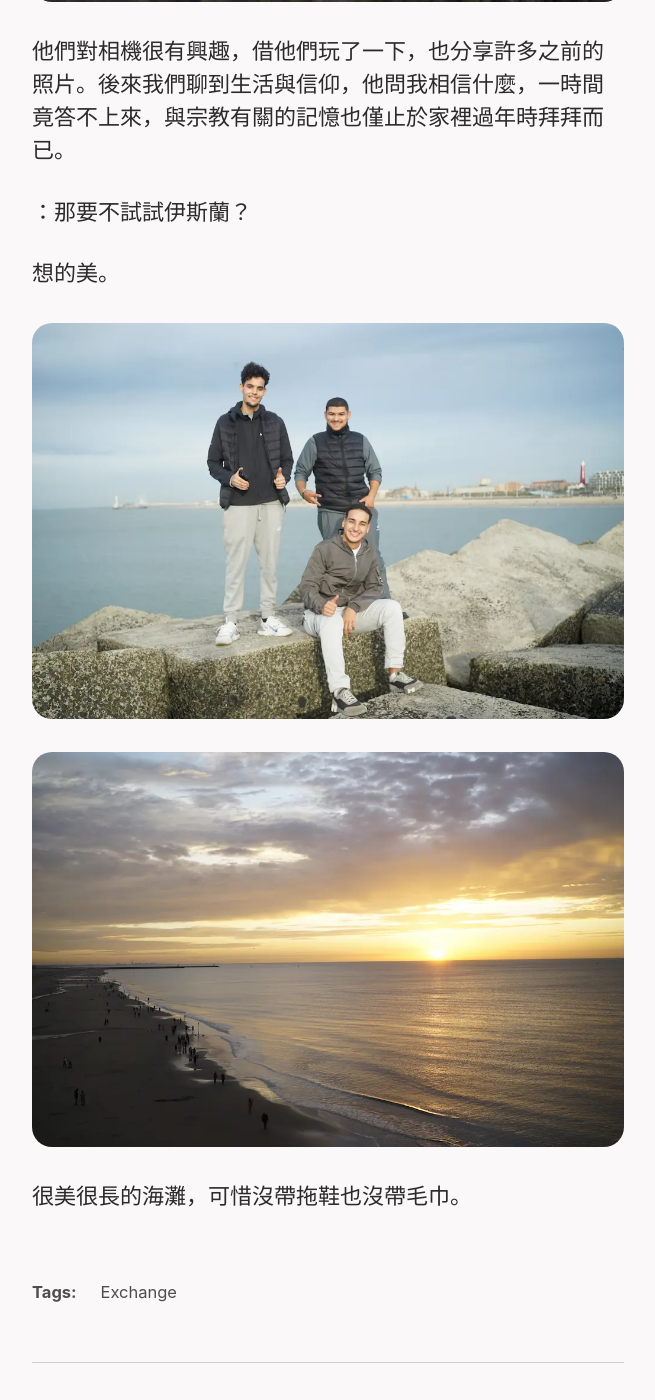
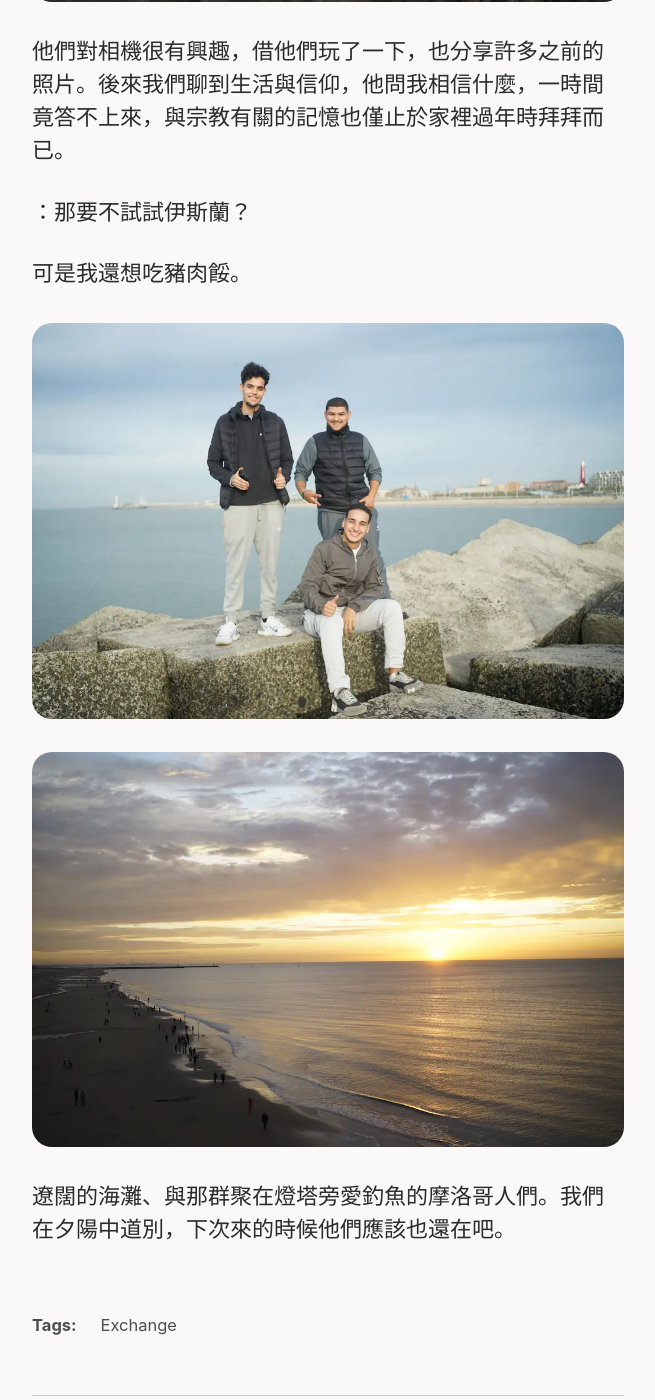
Before and after one commit to zebra314/zebra314.github.io, a Jekyll site: the page built from _posts/2024-10-16-海灘-燈塔-比目魚.md, in a window 1280 px wide and 1400 px high, scrolled down 3723 px. Shown: the whole window, without its empty margins (312-967 px from the left). Built offline with Jekyll 4.4.1, drawn with Linux system fonts in a browser that asks for light colours; cached includes are drawn as plain includes.

Commit message:
Update post

```diff
--- a/_posts/2024-10-16-海灘-燈塔-比目魚.md
+++ b/_posts/2024-10-16-海灘-燈塔-比目魚.md
@@ -33,7 +33,7 @@ tag: Exchange
 
 ：那要不試試伊斯蘭？
 
-想的美。
+可是我還想吃豬肉餒。
 ![The Moroccan](/assets/image/24/1016-7.webp)
 ![Sunset](/assets/image/24/1016-8.webp)
-很美很長的海灘，可惜沒帶拖鞋也沒帶毛巾。
+遼闊的海灘、與那群聚在燈塔旁愛釣魚的摩洛哥人們。我們在夕陽中道別，下次來的時候他們應該也還在吧。
```
